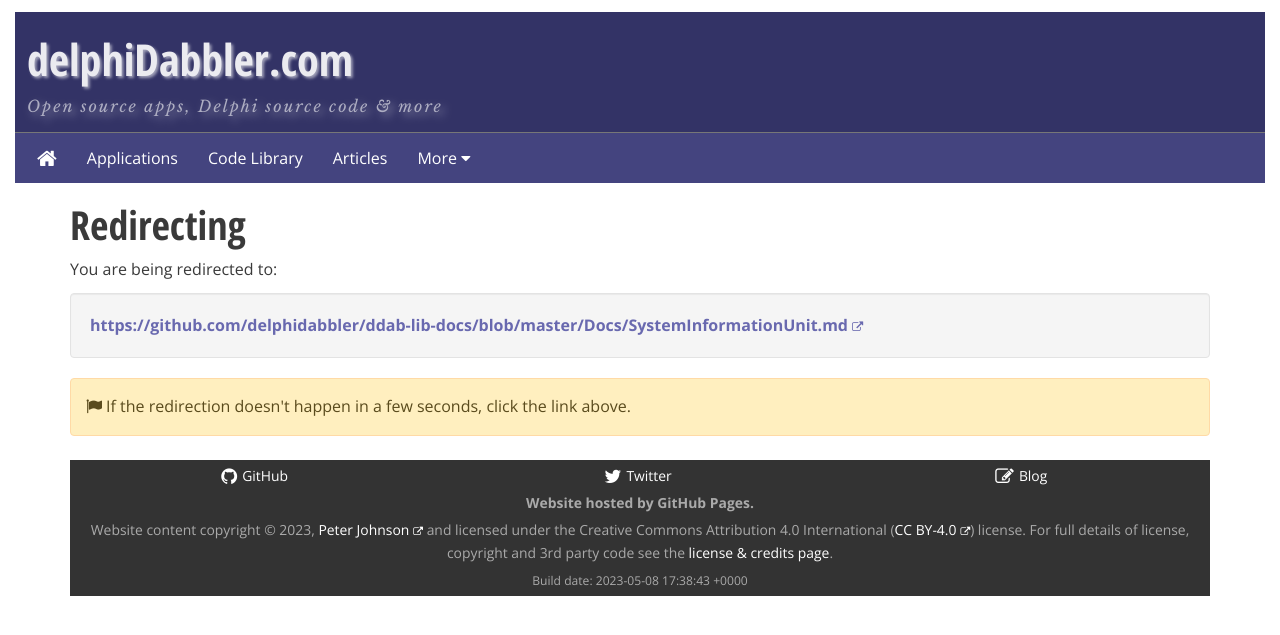
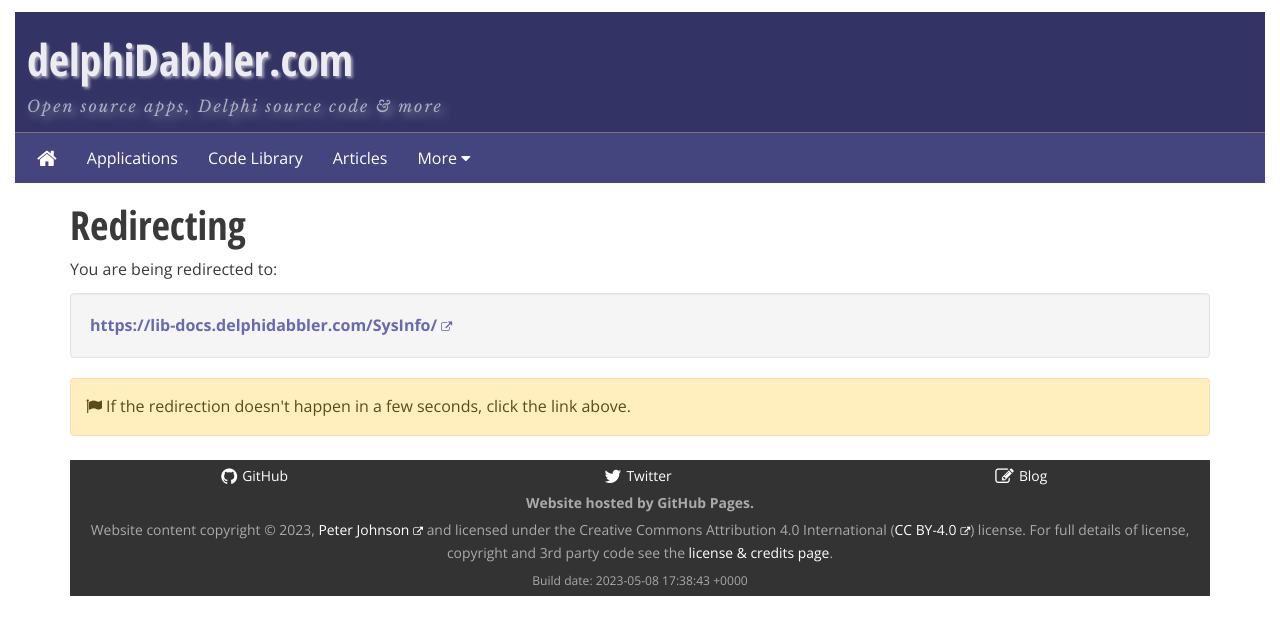
Before and after one commit to delphidabbler/delphidabbler.github.io, a Jekyll site: the page built from url/sysinfo-docs.html, in a window 1280 px wide. Shown: the top 635 px of the page. Built offline with Jekyll 4.4.1, drawn with Linux system fonts in a browser that asks for light colours; some of the changed lines change nothing that is shown.

Commit message:
Update url/sysinfo-docs
Updated to reference lib-docs.delphidabbler.com instead of
delphidabbler/ddab-lib-docs repo.

```diff
--- a/url/sysinfo-docs.html
+++ b/url/sysinfo-docs.html
@@ -1,5 +1,5 @@
 ---
 layout: url-redirect
-redirect-url: https://github.com/delphidabbler/ddab-lib-docs/blob/master/Docs/SystemInformationUnit.md
+redirect-url: https://lib-docs.delphidabbler.com/SysInfo/
 title: Redirecting...
 ---
```
